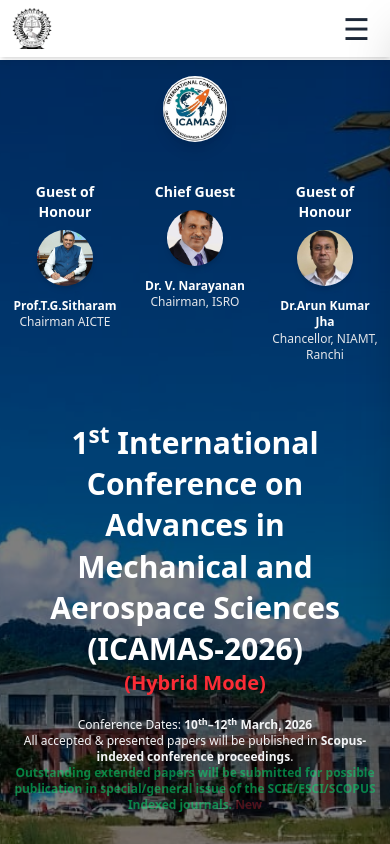
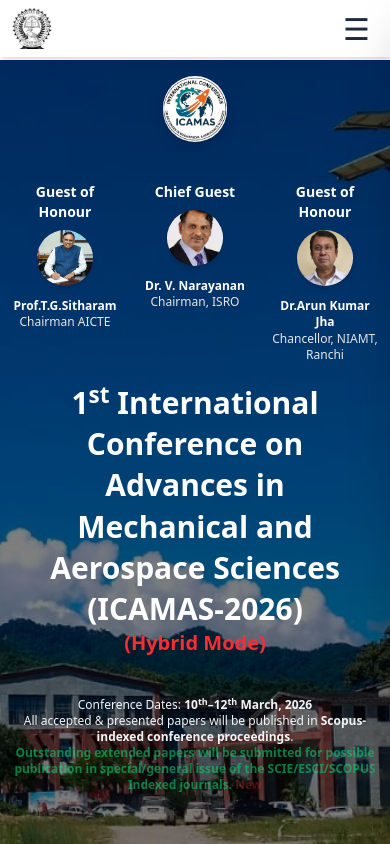
Before and after one commit to icamas2026-cmyk/international-event, a React (Vite) app: page / in a window 390 px wide. Shown: the top 844 px of the page. Built offline with nearby package versions, Linux system fonts and the light colour scheme.

Commit message:
changes done

```diff
--- a/src/components/Hero.jsx
+++ b/src/components/Hero.jsx
@@ -247,7 +247,7 @@
           initial={{ opacity: 0, y: -30 }}
           animate={{ opacity: 1, y: 0 }}
           transition={{ duration: 1 }}
-          className="relative -top-40 md:top-0 lg:-top-37 text-3xl sm:text-5xl md:text-6xl lg:text-4xl font-bold max-w-xl md:max-w-7xl leading-snug px-2"
+          className="relative -top-50 md:top-0 lg:-top-37 text-3xl sm:text-5xl md:text-6xl lg:text-4xl font-bold max-w-xl md:max-w-7xl leading-snug px-2"
         >
           1<sup>st</sup> International Conference on Advances in Mechanical and Aerospace
           Sciences <br className="hidden sm:block" />
@@ -261,7 +261,7 @@
           initial={{ opacity: 0 }}
           animate={{ opacity: 1 }}
           transition={{ duration: 1, delay: 0.4 }}
-          className="relative -top-45 md:top-0 lg:-top-47 lg:bottom-10 text-xs sm:text-xl md:text-xl max-w-6xl text-center text-gray-100"
+          className="relative -top-50 md:top-0 lg:-top-47 lg:bottom-10 text-xs sm:text-xl md:text-xl max-w-6xl text-center text-gray-100"
         >
           Conference Dates: <strong>10<sup>th</sup>–12<sup>th</sup> March, 2026</strong>
           <br />
```
